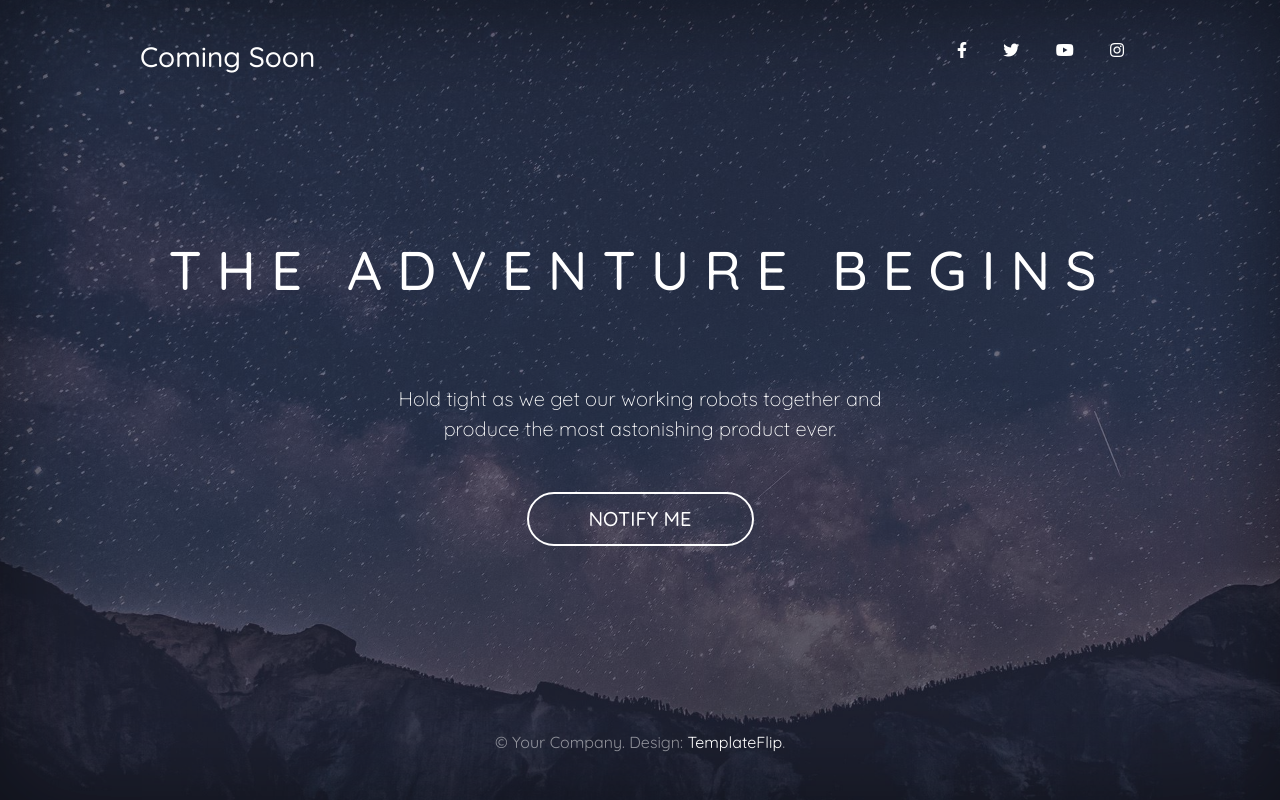
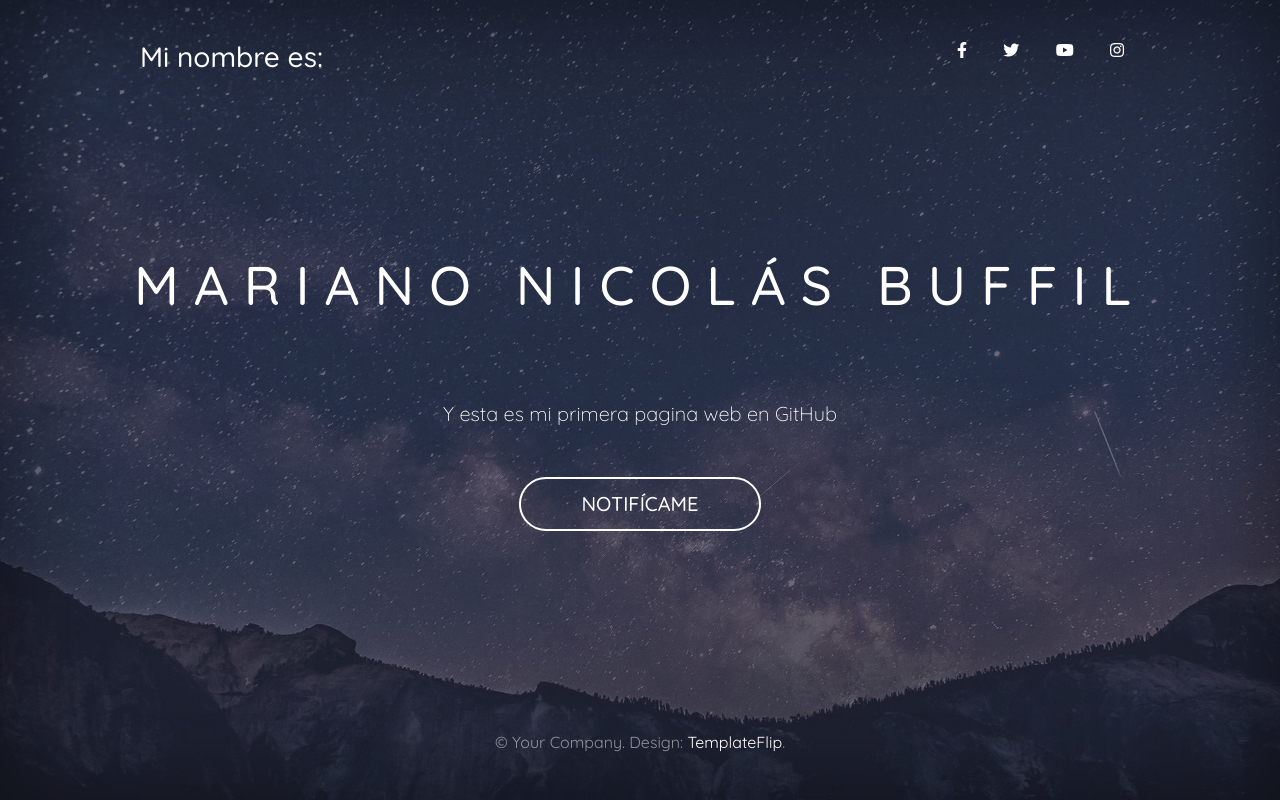
Before and after one commit to marianobu/primera-pagina-web, a plain HTML site: page index.html in a window 1280 px wide. Drawn offline with Linux system fonts and the light colour scheme.

Commit message:
Update index.html

```diff
--- a/index.html
+++ b/index.html
@@ -20,7 +20,7 @@
     <div class="cover-container">
       <div class="masthead clearfix">
         <div class="inner">
-          <h3 class="masthead-brand">Coming Soon</h3>
+          <h3 class="masthead-brand">Mi nombre es:</h3>
           <nav class="nav nav-masthead">
             <a class="nav-link nav-social" href="#" title="Facebook"><i class="fab fa-facebook-f" aria-hidden="true"></i></a>
             <a class="nav-link nav-social" href="#" title="Twitter"><i class="fab fa-twitter" aria-hidden="true"></i></a>
@@ -30,9 +30,9 @@
         </div>
       </div>
       <div class="inner cover">
-        <h1 class="cover-heading">The adventure Begins</h1>
-        <p class="lead cover-copy">Hold tight as we get our working robots together and produce the most astonishing product ever.</p>
-        <p class="lead"><button type="button" class="btn btn-lg btn-default btn-notify" data-toggle="modal" data-target="#subscribeModal">Notify Me</button></p>
+        <h1 class="cover-heading">Mariano Nicolás Buffil</h1>
+        <p class="lead cover-copy">Y esta es mi primera pagina web en GitHub</p>
+        <p class="lead"><button type="button" class="btn btn-lg btn-default btn-notify" data-toggle="modal" data-target="#subscribeModal">Notifícame</button></p>
       </div>
       <div class="mastfoot">
         <div class="inner">
```
